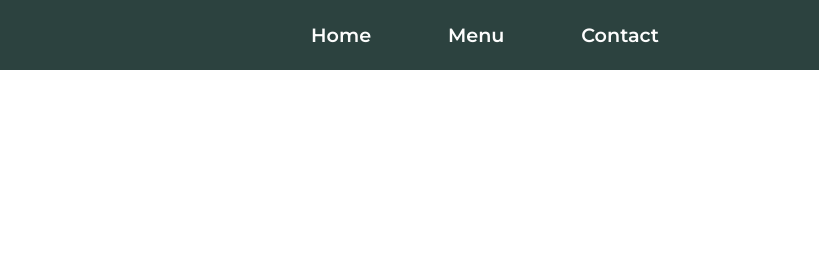
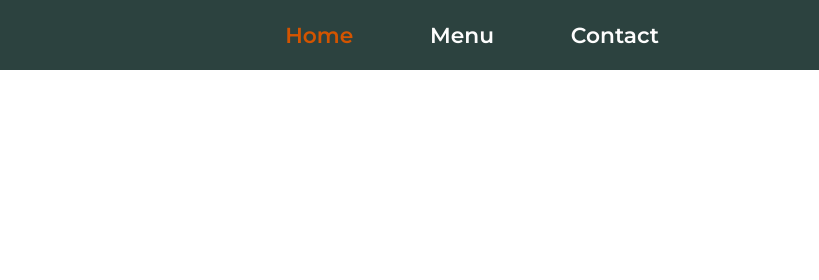
Before and after one commit to DariusJderu1/restaurant-page, a website built with webpack: page src/template.html in a window 1280 px wide. Shown: the top 280 px of the page, 461-1280 px from the left. Built offline with nearby package versions, Linux system fonts and the light colour scheme.

Commit message:
Fix font sizes navbar

```diff
--- a/src/global.css
+++ b/src/global.css
@@ -51,7 +51,7 @@
     --fs-body: clamp(1rem, 1vw + 0.25rem, 1.125rem);
 
     /* Navigația din header (Home, Menu, Contact) și prețurile */
-    --fs-nav: clamp(1.15rem, 1.5vw, 1.35rem);
+    --fs-nav: clamp(1.2rem, 1.7vw, 1.65rem);
 
     /* Pentru Numele Restaurantului (Logo-ul text) din Navbar */
     --fs-logo: clamp(2.5rem, 2.5vw + 0.5rem, 3.5rem);
--- a/src/header.css
+++ b/src/header.css
@@ -38,9 +38,12 @@ header {
         color: var(--clr-text-light);
         font-size: var(--fs-nav);
     }
-
     .nav-link:hover {
 
         color: var(--clr-accent-primary);
     }
+    #home-button {
+
+        color: var(--clr-accent-primary);
+    }
 }
--- a/src/template.html
+++ b/src/template.html
@@ -25,7 +25,7 @@
         <div class="header-container">
             <span class="logo">The Rustic Crust</span>
             <nav class="main-nav">
-                <button class="nav-link">Home</button>
+                <button class="nav-link" id="home-button">Home</button>
                 <button class="nav-link">Menu</button>
                 <button class="nav-link">Contact</button>
             </nav>
```
